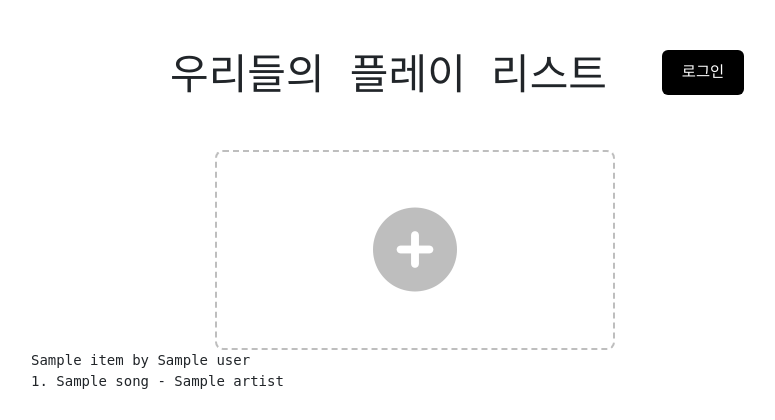
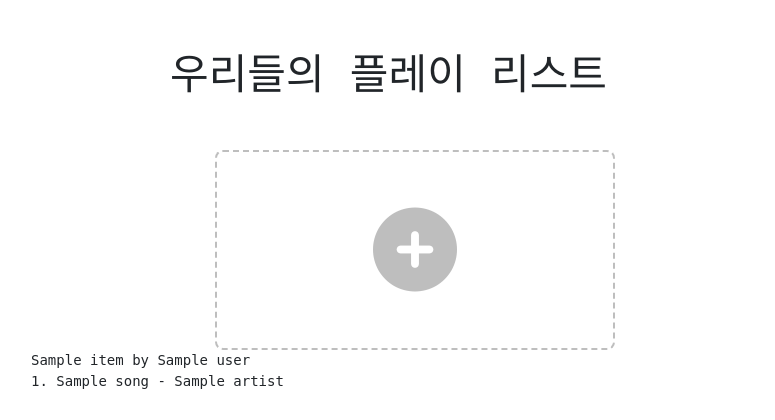
Before and after one commit to YoungwooKim09/our-playlist, a Flask app: template templates/myplaylist.html in a window 1280 px wide. Shown: the top 420 px of the page, without its empty margins (225-1000 px from the left). Run offline with Flask 2, Linux system fonts and the light colour scheme; the template is opened without the code that fills it: most values are stand-ins (such as "Sample title", 1, 10 or a date in 2020); a database or web service that is not in the repository returns one stand-in record (values such as "Sample title"); data that the repository does not hold is empty; some libraries are stand-ins or nearby versions; some web fonts are replaced.

Commit message:
style . 마이플레이리스트 페이지 로그인버튼 삭제

```diff
--- a/login_api.py
+++ b/login_api.py
@@ -56,7 +56,7 @@ def api_():
     return redirect(url_for('home'))
 
 @app.route('/my-playlist')
-@login_confirm
+# @login_confirm
 def playlist():
     user_id = request.headers.get('Cookie').split('"id":')[1].split(',')[0].split('"')[1]
     print('user_id', user_id)
--- a/templates/myplaylist.html
+++ b/templates/myplaylist.html
@@ -28,12 +28,7 @@
         </h1>
       </div>
       <div class="button-area">
-        <a href="/login" class="home-header-button home-button-login">
-          로그인
-        </a>
-        <a href="/my-playlist" class="home-header-button home-button-makeplaylist hide">
-          플리 만들기
-        </a>
+
       </div>
     </div>
   </header>
```
